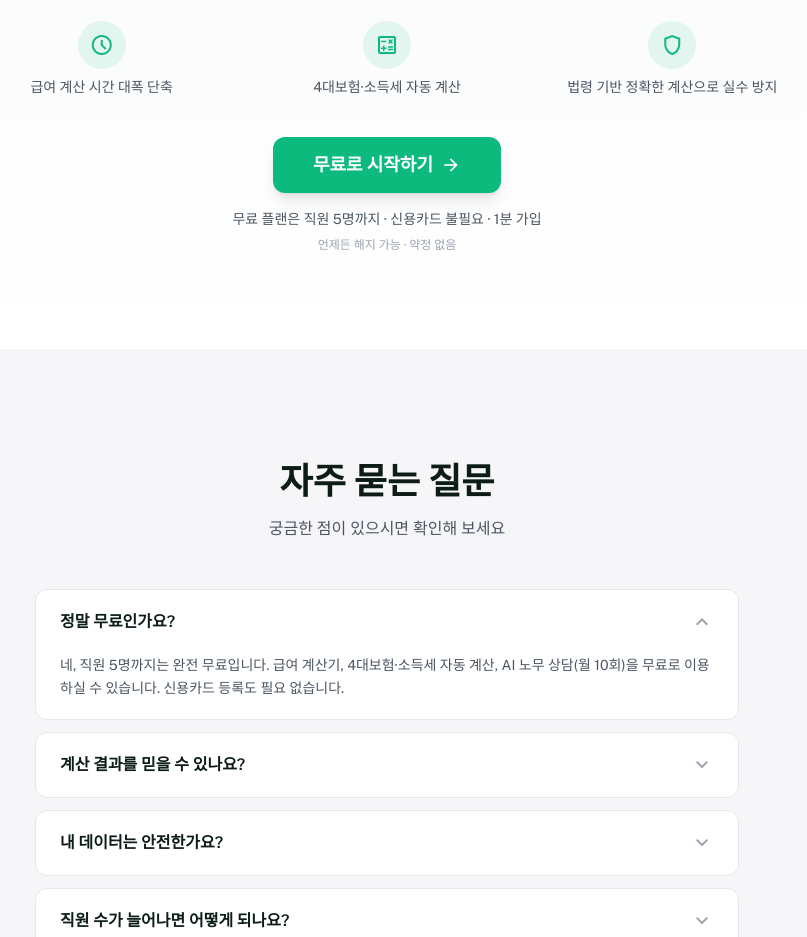
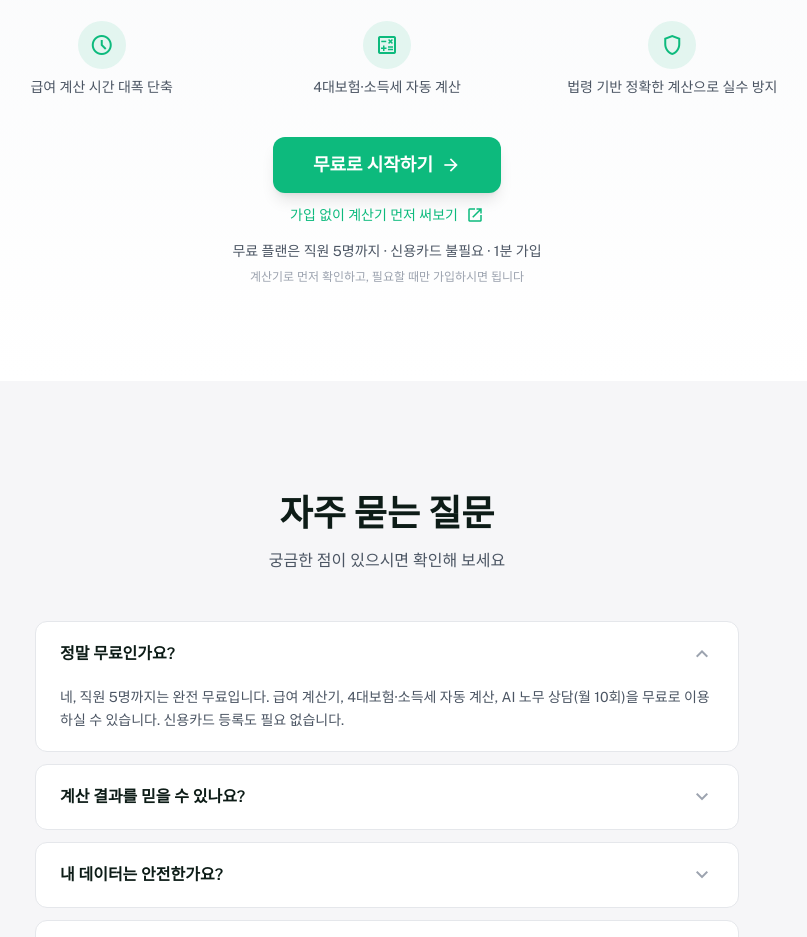
Before and after one commit to freenu0618/calcul, a React (Vite) app in the folder frontend/: page / in a window 1280 px wide. Shown: the part 6540-7477 px from the top of the page, without its empty margins (253-1060 px from the left). Built offline with nearby package versions, Linux system fonts and the light colour scheme; no server answers.

Commit message:
feat: improve landing CTA conversion path

```diff
--- a/frontend/src/pages/Landing/ConversionCTASection.tsx
+++ b/frontend/src/pages/Landing/ConversionCTASection.tsx
@@ -34,6 +34,7 @@ export default function ConversionCTASection() {
         </div>
 
         {/* CTA */}
+        <div className="flex flex-col items-center gap-3">
           <Link
             to={isAuthenticated ? '/calculator' : '/register'}
             className="inline-flex items-center gap-2 h-14 px-10 bg-primary text-white text-lg font-bold rounded-xl shadow-lg hover:bg-primary-600 hover:-translate-y-0.5 transition-all duration-200"
@@ -42,12 +43,23 @@ export default function ConversionCTASection() {
             <span className="material-symbols-outlined text-[20px]">arrow_forward</span>
           </Link>
 
+          {!isAuthenticated && (
+            <Link
+              to="/calculator"
+              className="inline-flex items-center gap-2 text-sm font-medium text-primary hover:text-primary-600 transition-colors"
+            >
+              가입 없이 계산기 먼저 써보기
+              <span className="material-symbols-outlined text-[18px]">open_in_new</span>
+            </Link>
+          )}
+        </div>
+
         {/* 결핍 + 탈출 경로 */}
         <p className="text-sm text-text-sub mt-4">
           무료 플랜은 직원 5명까지 · 신용카드 불필요 · 1분 가입
         </p>
         <p className="text-xs text-gray-400 mt-2">
-          언제든 해지 가능 · 약정 없음
+          계산기로 먼저 확인하고, 필요할 때만 가입하시면 됩니다
         </p>
       </div>
     </section>
```
Lines whose indentation alone changed are shown as unchanged.
